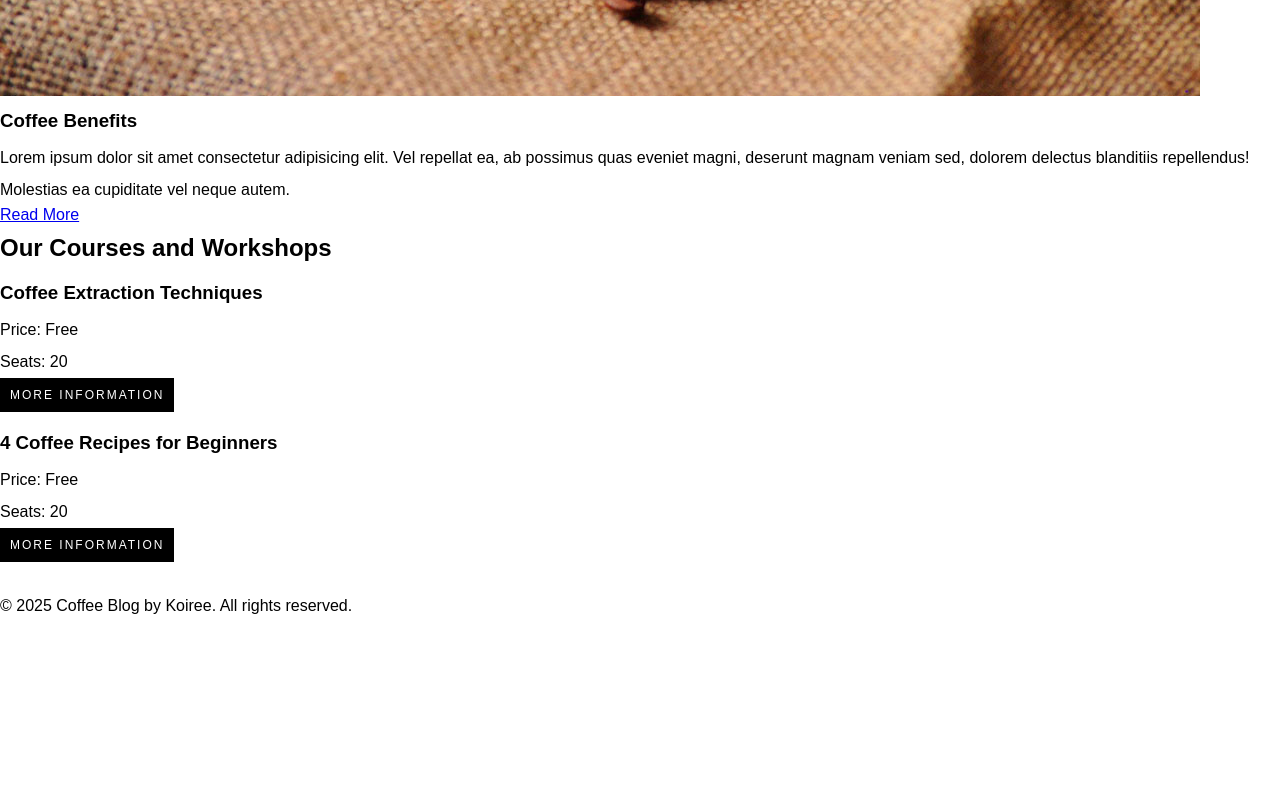
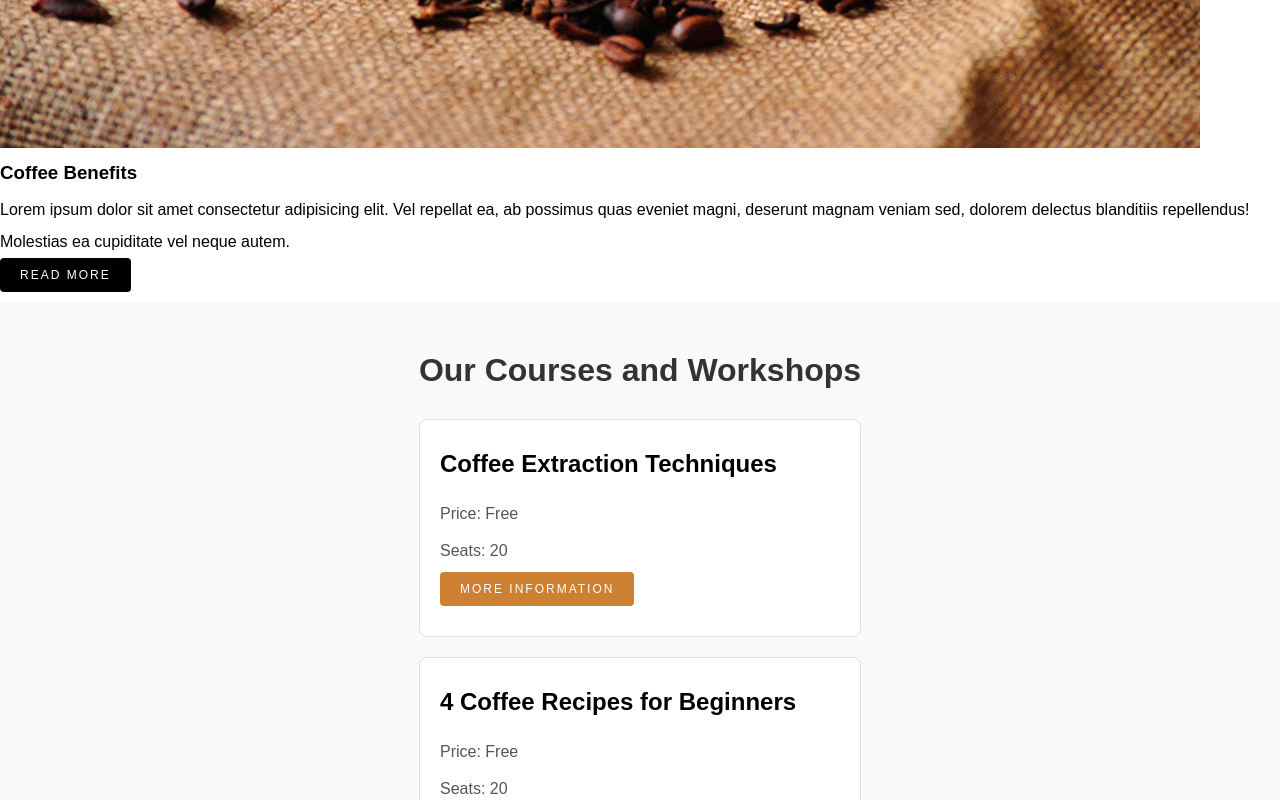
Before and after one commit to qoryhanisagal/coffee-blog, a plain HTML site: page index.html in a window 1280 px wide. Shown: the part 3083-3883 px from the top of the page. Before the commit the page ends 3705 px from the top, so only its background shows below. Drawn offline with Linux system fonts and the light colour scheme.

Commit message:
Fix button colors: black for 'Read More', bronze for 'More Information'

```diff
--- a/styles.css
+++ b/styles.css
@@ -27,17 +27,55 @@ h2, h3 {
     margin-left: auto;
     margin-right: auto;
 }
+.border-b {
+    border: 1px solid #ddd; /* Adds a light border */
+    border-radius: 8px; /* Rounds the corners */
+    padding: 20px; /* Adds padding inside the block */
+    margin-bottom: 20px; /* Adds spacing between blocks */
+    background-color: white; /* Sets a white background for each block */
+}
+/* Base Button Class */
+.btn {
+    display: inline-block;        /* Makes the element behave like a button */
+    color: white;                /* White text color */
+    padding: 10px 20px;          /* Button padding */
+    margin-bottom: 10px;         /* Adds spacing below the button */
+    text-decoration: none;       /* Removes underline from links */
+    text-transform: uppercase;   /* Makes all text uppercase */
+    font-size: 12px;             /* Sets the font size */
+    letter-spacing: 2px;         /* Adds spacing between letters */
+    border-radius: 4px;          /* Rounded button corners */
+    transition: background-color 0.3s ease; /* Smooth hover effect */
+}
 
+/* Class for "Read More" Buttons */
+.btn-read-more {
+    background-color: black;     /* Black button background */
+    color: white;                /* White text */
+}
+
+.btn-read-more:hover {
+    background-color: gray;      /* Gray button background on hover */
+}
+
+/* Class for "More Information" Buttons */
 .btn-more {
-    display: inline-block;
-    background-color: black;
-    color: white;
-    padding: 10px;
-    margin-bottom: 10px;
-    text-decoration: none;
-    text-transform: uppercase;
-    font-size: 12px;
-    letter-spacing: 2px;
+    background-color: #cd7f32;   /* Bronze button background */
+    color: white;                /* White text */
+}
+
+.btn-more:hover {
+    background-color: #f39c12;   /* Light bronze background on hover */
+}
+
+/* Class for "Info" Buttons */
+.btn-info {
+    background-color: #cd7f32;   /* Bronze button background */
+    color: white;                /* White text */
+}
+
+.btn-info:hover {
+    background-color: #f39c12;   /* Light bronze background on hover */
 }
 
 /* Header */
@@ -50,24 +88,67 @@ header {
     text-align: center;
 }
 
-/* Navigation Links */
-nav ul {
+/* Courses Section */
+#courses {
+    background-color: #f9f9f9;   /* Light background for contrast */
+    padding: 40px 20px;          /* Add spacing */
+    text-align: center;          /* Center-align content */
+}
+
+#courses h2 {
+    font-size: 2em;
+    margin-bottom: 20px;
+    color: #333;                 /* Dark gray heading */
+}
+
+.course {
+    border: 1px solid #ddd;      /* Light border around each course */
+    border-radius: 8px;          /* Rounded corners */
+    padding: 20px;               /* Space inside the course box */
+    margin: 20px auto;           /* Add spacing between courses */
+    max-width: 400px;            /* Limit the width */
+    background-color: white;     /* White background for courses */
+    text-align: left;            /* Left-align content within courses */
+}
+
+.course h3 {
+    font-size: 1.5em;
+    color: #000;                 /* Black course titles */
+    margin-bottom: 10px;
+}
+
+.course p {
+    font-size: 1em;
+    color: #555;                 /* Gray text for details */
+    margin: 5px 0;
+}
+
+/* Navigation Links Footer*/
+footer {
+    background-color: #000; /* Black background */
+    color: white; /* White text */
+    text-align: center; /* Center-align content */
+    padding: 20px 0; /* Vertical padding */
+}
+
+footer nav ul {
     list-style: none; /* Remove bullets */
     padding: 0;
+    margin: 10px 0; /* Add spacing around the list */
 }
 
-nav ul li {
-    display: inline; /* Horizontal links */
-    margin: 0 15px; /* Spacing between links */
+footer nav ul li {
+    display: inline; /* Display links in a row */
+    margin: 0 15px; /* Add spacing between links */
 }
 
-nav ul li a {
-    color: white; /* Link color */
-    text-decoration: none; /* No underline */
-    font-size: 16px;
-    text-transform: uppercase;
+footer nav ul li a {
+    color: white; /* White link text */
+    text-decoration: none; /* Remove underline */
+    font-size: 14px; /* Adjust font size */
+    text-transform: uppercase; /* Uppercase letters */
 }
 
-nav ul li a:hover {
-    color: #f39c12; /* Hover color */
+footer nav ul li a:hover {
+    color: #f39c12; /* Change color on hover */
 }
```
